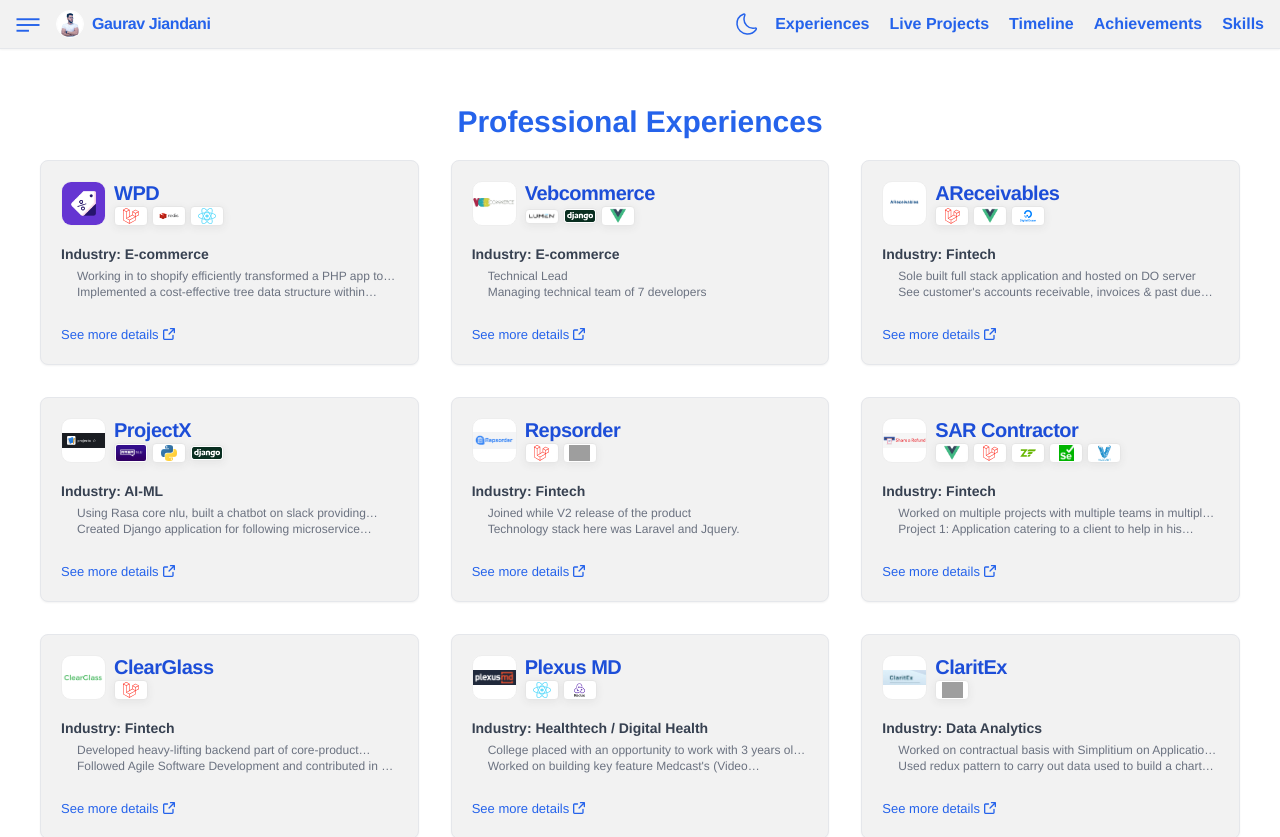
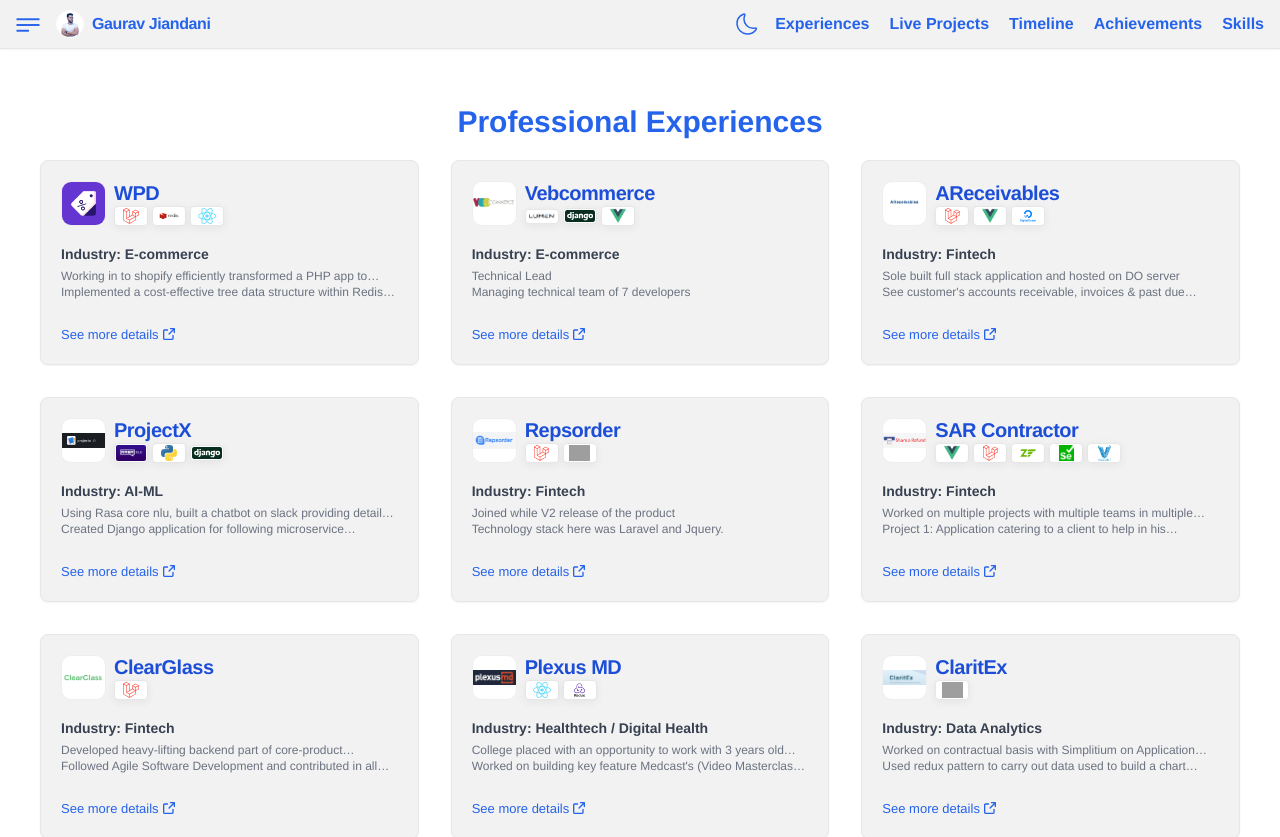
Before and after one commit to GauravJiandaniGJ/gaurav-portfolio, a Vue app: page / in a window 1280 px wide. Shown: the top 837 px of the page. Built offline with nearby package versions, Linux system fonts and the light colour scheme; grey boxes are pictures that could not be loaded.

Commit message:
fix(ui): remove extra left padding in Experience cards

```diff
--- a/src/components/ExperiencedProject.vue
+++ b/src/components/ExperiencedProject.vue
@@ -20,7 +20,7 @@
         <p class="mb-1 text-gray-700 font-semibold dark:text-gray-300 text-sm leading-tight">
             Industry: {{ project.productSite }}
         </p>
-        <ul class="mb-1 text-gray-500 dark:text-gray-400 text-xs list-disc pl-4 leading-snug">
+        <ul class="mb-1 text-gray-500 dark:text-gray-400 text-xs list-disc leading-snug">
             <template v-for="desc in project.description.slice(0, 2)" :key="desc.id">
                 <li class="truncate-desc">{{ desc.content }}</li>
             </template>
```
